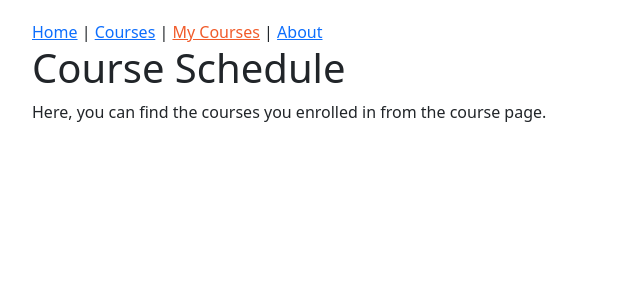
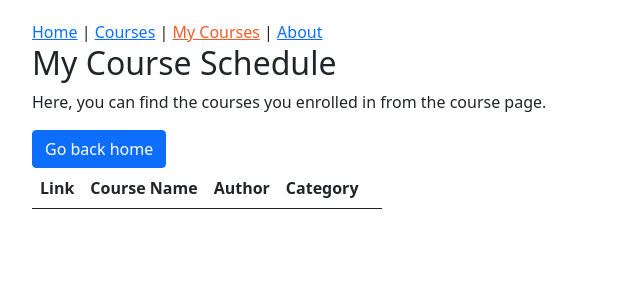
Before and after one commit to mperez132/React-Courses--Application, a React app: page /mySchedule in a window 1280 px wide. Shown: the top 300 px of the page, without its empty margins (0-640 px from the left). Built offline with nearby package versions, Linux system fonts and the light colour scheme; what redux-immutable-state-invariant would draw is missing.

Commit message:
Added more home, enroll, and tables.

```diff
--- a/src/components/courses/CourseForm.js
+++ b/src/components/courses/CourseForm.js
@@ -2,6 +2,7 @@ import React from "react";
 import PropTypes from "prop-types";
 import TextInput from "../common/TextInput";
 import SelectInput from "../common/SelectInput";
+import { Link } from "react-router-dom/cjs/react-router-dom.min";
 
 const CourseForm = ({
   course,
@@ -19,9 +20,13 @@ const CourseForm = ({
           {errors.onSave}
         </div>
       )}
+      <Link to="/" className="btn btn-primary">
+        {" "}
+        Go back home
+      </Link>
       <TextInput
         name="title"
-        label="Title"
+        label="Course Title"
         value={course.title}
         onChange={onChange}
         error={errors.title}
@@ -47,7 +52,7 @@ const CourseForm = ({
         onChange={onChange}
         error={errors.category}
       />
-
+      <p></p>
       <button type="submit" disabled={saving} className="btn btn-primary">
         {saving ? "Saving..." : "Save"}
       </button>
--- a/src/components/courses/CourseList.js
+++ b/src/components/courses/CourseList.js
@@ -2,12 +2,12 @@ import React from "react";
 import PropTypes from "prop-types";
 import { Link } from "react-router-dom";
 
-const CourseList = ({ courses, onDeleteClick }) => (
+const CourseList = ({ courses, onDeleteClick, onAddClick }) => (
   <table className="table">
     <thead>
       <tr>
-        <th />
-        <th>Title</th>
+        <th>Link</th>
+        <th>Course Name</th>
         <th>Author</th>
         <th>Category</th>
         <th />
@@ -32,7 +32,13 @@ const CourseList = ({ courses, onDeleteClick }) => (
             <td>{course.category}</td>
             <td>
               <button
-                className="btn btn-outline-danger"
+                className="btn btn-success"
+                onClick={() => onAddClick(course)}
+              >
+                Enroll
+              </button>
+              <button
+                className="btn btn-danger"
                 onClick={() => onDeleteClick(course)}
               >
                 Delete
@@ -48,6 +54,7 @@ const CourseList = ({ courses, onDeleteClick }) => (
 CourseList.propTypes = {
   courses: PropTypes.array.isRequired,
   onDeleteClick: PropTypes.func.isRequired,
+  onAddClick: PropTypes.func.isRequired,
 };
 
 export default CourseList;
--- a/src/components/courses/CoursesPage.js
+++ b/src/components/courses/CoursesPage.js
@@ -43,7 +43,7 @@ class CoursesPage extends React.Component {
     return (
       <>
         {this.state.redirectToAddCoursePage && <Redirect to="/course" />}
-        <h2>Courses</h2>
+        <h2>Available Courses</h2>
         {this.props.loading ? (
           <Spinner />
         ) : (
@@ -53,7 +53,7 @@ class CoursesPage extends React.Component {
               className="btn btn-primary add-course"
               onClick={() => this.setState({ redirectToAddCoursePage: true })}
             >
-              Add Course
+              Add New Course
             </button>
             <CourseList
               onDeleteClick={this.handleDeleteCourse}
--- a/src/components/home/HomePage.js
+++ b/src/components/home/HomePage.js
@@ -3,8 +3,10 @@ import { Link } from "react-router-dom";
 
 const HomePage = () => (
   <div className="jumbotron">
-    <h1>Pluralsight Administration</h1>
-    <p>React, Redux and React Router for ultra-responsive web apps.</p>
+    <h1>Pluralsight Courses</h1>
+    <p>
+      React, Redux, and React Router are used here to make a responsive app.
+    </p>
     <Link to="about" className="btn btn-primary btn-lg">
       Learn more
     </Link>
--- a/src/components/mySchedule/mySchedulePage.js
+++ b/src/components/mySchedule/mySchedulePage.js
@@ -1,10 +1,24 @@
 import React from "react";
-//import { Link } from "react-router-dom";
+import { Link } from "react-router-dom";
 
 const mySchedulePage = () => (
   <div className="schedule">
-    <h1>Course Schedule</h1>
+    <h2>My Course Schedule</h2>
     <p>Here, you can find the courses you enrolled in from the course page.</p>
+    <Link to="/" className="btn btn-primary">
+      Go back home
+    </Link>
+    <table className="table">
+      <thread>
+        <tr>
+          <th>Link</th>
+          <th>Course Name</th>
+          <th>Author</th>
+          <th>Category</th>
+          <th />
+        </tr>
+      </thread>
+    </table>
   </div>
 );
 
--- a/src/index.css
+++ b/src/index.css
@@ -7,3 +7,7 @@ body {
 li {
   font-family: sans-serif;
 }
+
+button {
+  margin-right: 5px;
+}
--- a/src/redux/actions/actionTypes.js
+++ b/src/redux/actions/actionTypes.js
@@ -7,3 +7,4 @@ export const BEGIN_API_CALL = "BEGIN_API_CALL";
 export const API_CALL_ERROR = "API_CALL_ERROR";
 
 export const DELETE_COURSE_OPTIMISTIC = "DELETE_COURSE_OPTIMISTIC";
+export const ADD_COURSE_OPTIMISTIC = "ADD_COURSE_OPTIMISTIC";
```
